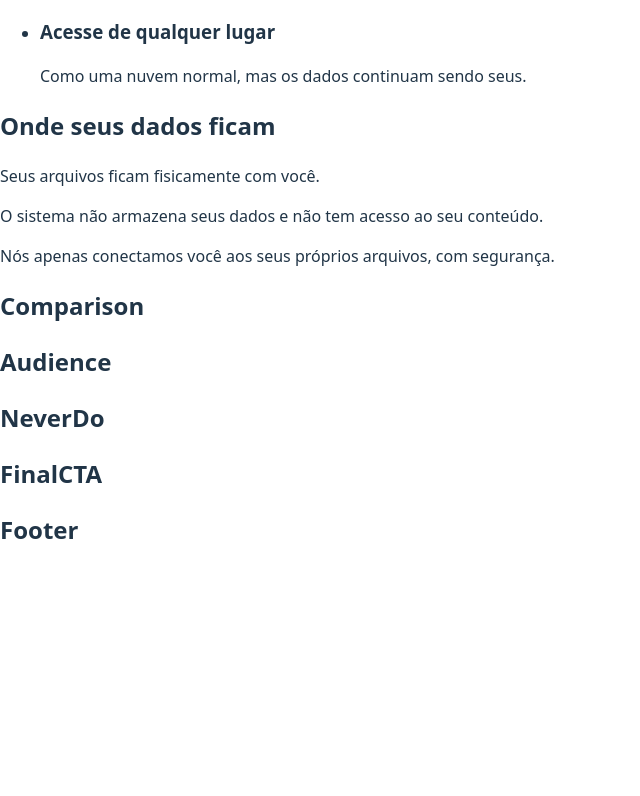
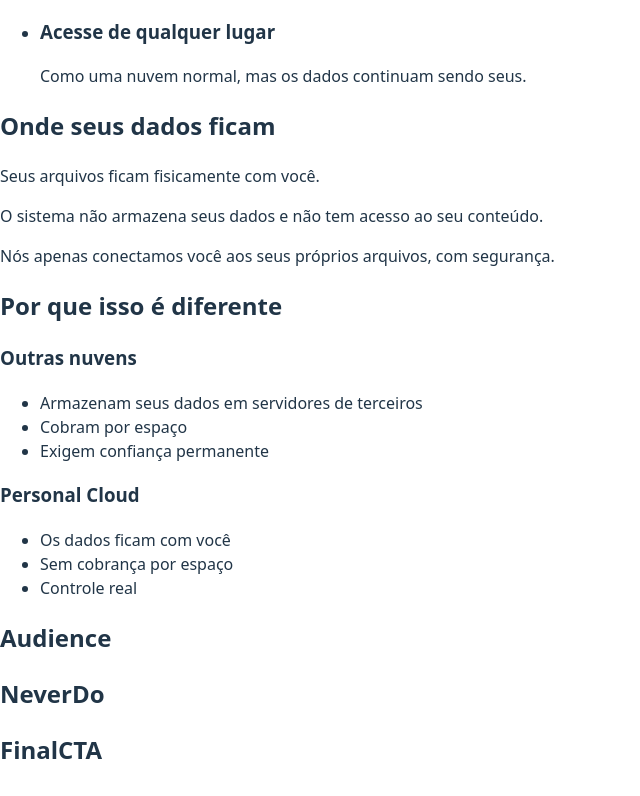
Before and after one commit to Rodrigoteodosio/personal-cloud-site, a React (Vite) app: page / in a window 1280 px wide. Shown: the part 574-1370 px from the top of the page, without its empty margins (0-640 px from the left). Before the commit the page ends 1142 px from the top, so only its background shows below. Built offline with nearby package versions, Linux system fonts and the light colour scheme.

Commit message:
Updated Comparison.tsx

```diff
--- a/src/components/Comparison.tsx
+++ b/src/components/Comparison.tsx
@@ -1,7 +1,25 @@
 function Comparison() {
   return (
     <section>
-      <h2>Comparison</h2>
+      <h2>Por que isso é diferente</h2>
+      <div>
+        <div>
+          <h3>Outras nuvens</h3>
+          <ul>
+            <li>Armazenam seus dados em servidores de terceiros</li>
+            <li>Cobram por espaço</li>
+            <li>Exigem confiança permanente</li>
+          </ul>
+        </div>
+        <div>
+          <h3>Personal Cloud</h3>
+          <ul>
+            <li>Os dados ficam com você</li>
+            <li>Sem cobrança por espaço</li>
+            <li>Controle real</li>
+          </ul>
+        </div>
+      </div>
     </section>
   )
 }
```
